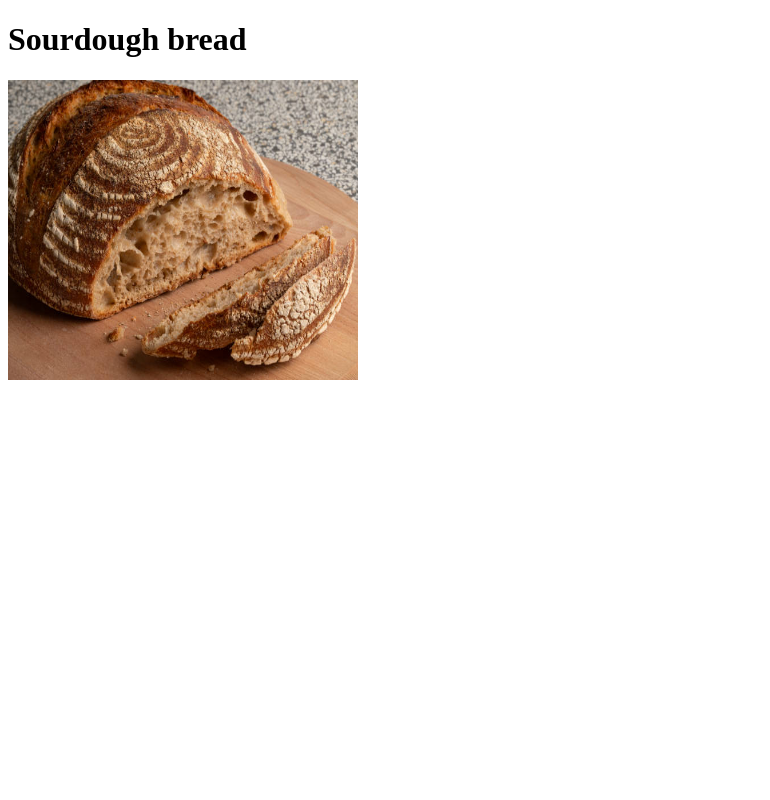
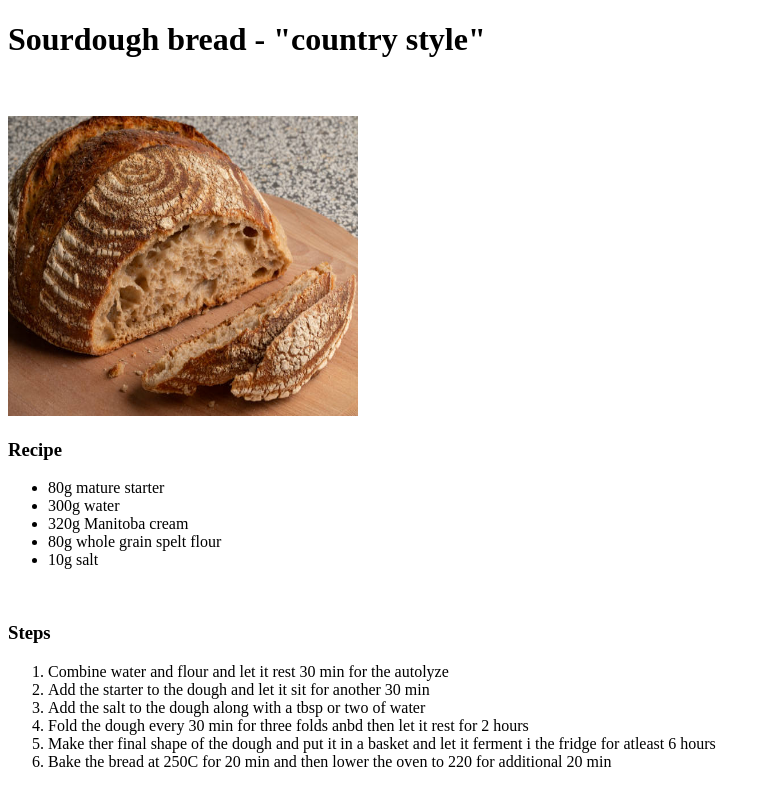
Before and after one commit to JimmyHedlund/odin-recipes, a plain HTML site: page recipes/sourdough-bread.html in a window 1280 px wide. Shown: the whole page, without its empty margins (0-770 px from the left). Drawn offline with Linux system fonts and the light colour scheme.

Commit message:
Added ingridents and the steps to the sourdough page

```diff
--- a/recipes/sourdough-bread.html
+++ b/recipes/sourdough-bread.html
@@ -6,7 +6,29 @@
     <title>Sourdough bread</title>
 </head>
 <body>
-    <h1>Sourdough bread</h1>
+    <h1>Sourdough bread - "country style"</h1>
+    <br>
+    <br>
+
     <img src="../images/sourdough-bread.jpg" height="300" width="350">
+    <br>
+    <h3>Recipe</h3>
+    <ul>
+        <li>80g  mature starter</li>
+        <li>300g water</li>
+        <li>320g Manitoba cream</li>
+        <li>80g  whole grain spelt flour</li>
+        <li>10g  salt</li>
+    </ul>
+    <br>
+    <h3>Steps</h3>
+    <ol>
+        <li>Combine water and flour and let it rest 30 min for the autolyze</li>
+        <li>Add the starter to the dough and let it sit for another 30 min</li>
+        <li>Add the salt to the dough along with a tbsp or two of water</li>
+        <li>Fold the dough every 30 min for three folds anbd then let it rest for 2 hours</li>
+        <li>Make ther final shape of the dough and put it in a basket and let it ferment i the fridge for atleast 6 hours</li>
+        <li>Bake the bread at 250C for 20 min and then lower the oven to 220 for additional 20 min</li>
+    </ol>
 </body>
 </html>
```
